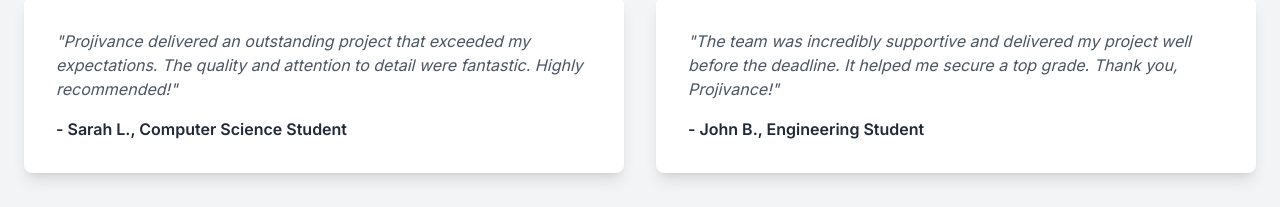
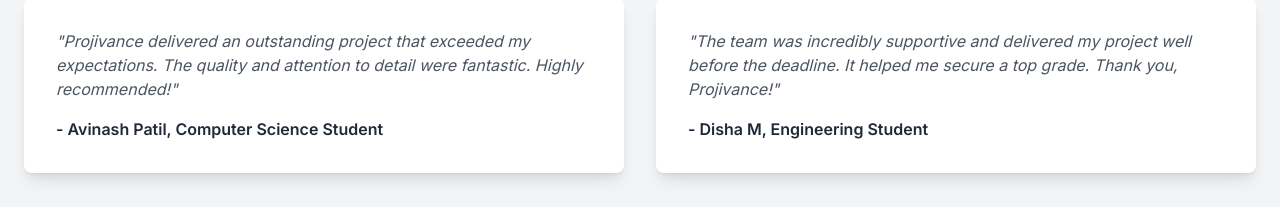
Before and after one commit to amarkavalapure/amarkavalapure.github.io, a plain HTML site: page index.html in a window 1280 px wide. Shown: the part 2595-2802 px from the top of the page. Drawn offline with nearby package versions, Linux system fonts and the light colour scheme.

Commit message:
Update index.html

```diff
--- a/index.html
+++ b/index.html
@@ -209,11 +209,11 @@
             <div class="grid md:grid-cols-2 gap-8">
                 <div class="bg-white p-8 rounded-lg shadow-lg">
                     <p class="text-gray-600 italic mb-4">"Projivance delivered an outstanding project that exceeded my expectations. The quality and attention to detail were fantastic. Highly recommended!"</p>
-                    <p class="text-gray-800 font-semibold">- Sarah L., Computer Science Student</p>
+                    <p class="text-gray-800 font-semibold">- Avinash Patil, Computer Science Student</p>
                 </div>
                 <div class="bg-white p-8 rounded-lg shadow-lg">
                     <p class="text-gray-600 italic mb-4">"The team was incredibly supportive and delivered my project well before the deadline. It helped me secure a top grade. Thank you, Projivance!"</p>
-                    <p class="text-gray-800 font-semibold">- John B., Engineering Student</p>
+                    <p class="text-gray-800 font-semibold">- Disha M, Engineering Student</p>
                 </div>
             </div>
         </div>
```
